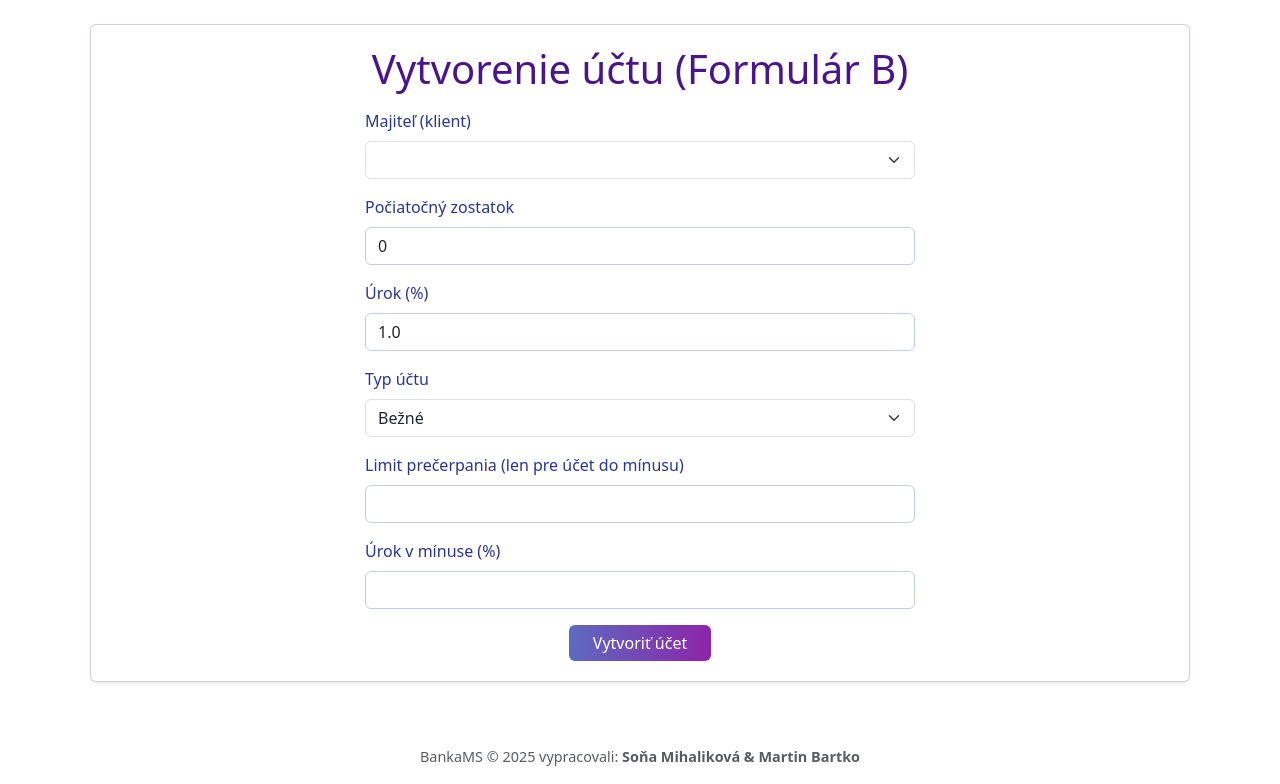
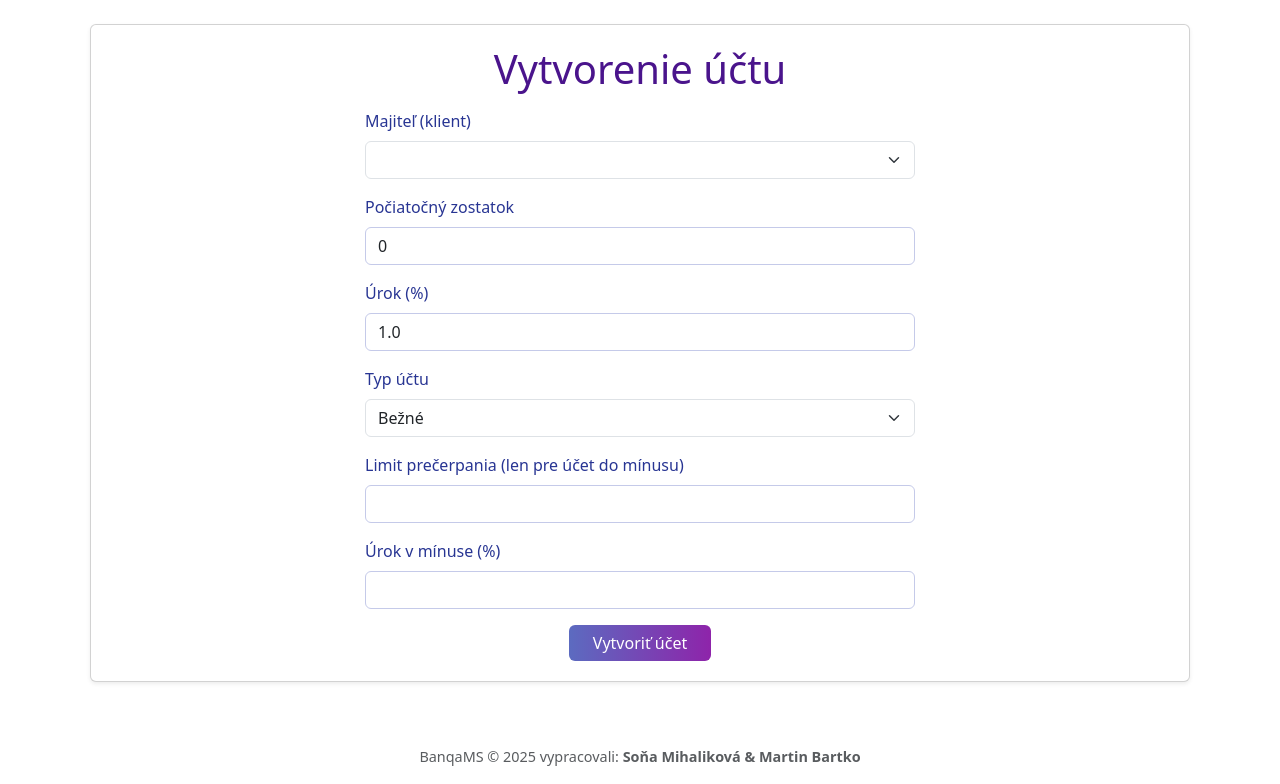
Before and after one commit to Exclypsy/MojaBanka_Web, a Flask app: page /vytvor_ucet in a window 1280 px wide. Shown: the part 56-840 px from the top of the page. Run offline with Flask 3, Linux system fonts and the light colour scheme; the visitor is signed in with stand-in values (Sample User, id 1); data that the repository does not hold is empty.

Commit message:
final upravy

```diff
--- a/web/app.py
+++ b/web/app.py
@@ -155,11 +155,9 @@ def klienti_prehlad():
     conn = get_connection()
     cursor = conn.cursor(dictionary=True)
 
-    # klienti
     cursor.execute("SELECT id, meno, priezvisko, email, rola FROM klient ORDER BY id")
     klienti = cursor.fetchall()
 
-    # účty
     cursor.execute("""
         SELECT cislo_uctu, id_majitela, zostatok, typ
         FROM ucet
@@ -389,6 +387,7 @@ def uroky_operator():
                         chyba = "Účet s týmto číslom neexistuje."
                     else:
                         u.zapocitaj_urok()
+                        zaloguj_audit("ZAPOCITANIE UROKU", f"číslo účtu = {u.cislo_uctu}")
                         sprava = f"Úrok bol započítaný na účte {cislo_uctu}."
             else:
                 conn = get_connection()
@@ -428,6 +427,7 @@ def zmaz_ucet_web(cislo_uctu):
         conn.commit()
         cursor.close()
         conn.close()
+        zaloguj_audit("ZMAZANIE UCTU", f"číslo účtu = {cislo_uctu}")
         sprava = f"Účet {cislo_uctu} bol zmazaný."
     except Exception as e:
         sprava = f"Chyba pri mazaní účtu: {e}"
@@ -445,6 +445,7 @@ def zmaz_klienta_web(id_klienta):
 
         cursor.execute("DELETE FROM ucet WHERE id_majitela = %s", (id_klienta,))
         cursor.execute("DELETE FROM klient WHERE id = %s", (id_klienta,))
+        zaloguj_audit("ZMAZANIE KLIENTA", f"klient id={id_klienta}")
 
         conn.commit()
         cursor.close()
@@ -501,7 +502,7 @@ def upravit_klienta_web(id_klienta):
                         WHERE id = %s
                     """
                     cursor.execute(sql, (meno, priezvisko, email, rola, id_klienta))
-                zaloguj_audit("UPRAVA_KLIENTA", f"ID={id_klienta}, email={email}")
+                zaloguj_audit("UPRAVA KLIENTA", f"ID={id_klienta}, email={email}")
                 conn.commit()
                 cursor.close()
                 conn.close()
@@ -545,7 +546,7 @@ def upravit_ucet_web(cislo_uctu):
             u.urok_v_minuse = float(urok_m) if urok_m else None
 
             u.uloz_do_db()
-            zaloguj_audit("UPRAVA_UCTU", f"cislo_uctu={u.cislo_uctu}")
+            zaloguj_audit("UPRAVA UCTU", f"cislo_uctu={u.cislo_uctu}")
             sprava = "Údaje účtu boli upravené."
         except Exception as e:
             chyba = f"Chyba pri úprave účtu: {e}"
--- a/web/templates/base.html
+++ b/web/templates/base.html
@@ -52,7 +52,7 @@
 
 <footer class="mt-4 py-3">
     <div class="container text-center text-muted" style="font-size: 0.9rem;">
-        BankaMS &copy; 2025
+        BanqaMS &copy; 2025
         vypracovali: <strong>Soňa Mihaliková & Martin Bartko</strong>
     </div>
 </footer>
--- a/web/templates/registrovat_klienta.html
+++ b/web/templates/registrovat_klienta.html
@@ -1,7 +1,7 @@
 {% extends "base.html" %}
 {% block title %}Registrácia klienta{% endblock %}
 {% block content %}
-<h1 class="mb-3 text-center">Registrácia klienta (Formulár A)</h1>
+<h1 class="mb-3 text-center">Registrácia klienta</h1>
 
 {% if chyba %}
     <div class="alert-error">{{ chyba }}</div>
--- a/web/templates/uroky_operator.html
+++ b/web/templates/uroky_operator.html
@@ -1,7 +1,7 @@
 {% extends "base.html" %}
 {% block title %}Započítanie úrokov{% endblock %}
 {% block content %}
-<h1 class="mb-3 text-center">Započítanie úrokov (operátor)</h1>
+<h1 class="mb-3 text-center">Započítanie úrokov</h1>
 
 {% if chyba %}
     <div class="alert-error">{{ chyba }}</div>
--- a/web/templates/vytvor_ucet.html
+++ b/web/templates/vytvor_ucet.html
@@ -1,7 +1,7 @@
 {% extends "base.html" %}
 {% block title %}Vytvorenie účtu{% endblock %}
 {% block content %}
-<h1 class="mb-3 text-center">Vytvorenie účtu (Formulár B)</h1>
+<h1 class="mb-3 text-center">Vytvorenie účtu</h1>
 
 {% if chyba %}
     <div class="alert-error">{{ chyba }}</div>
```
